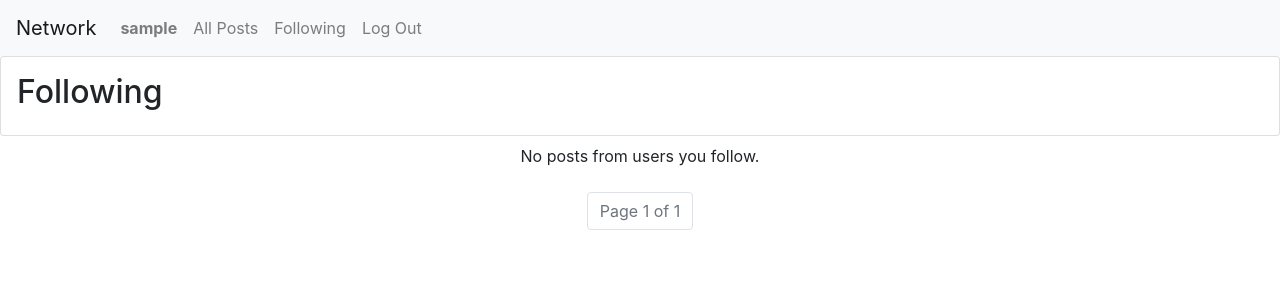
After one commit to shawwnn/cs50w-network, a Django app: page /following in a window 1280 px wide. The commit adds this page. Shown: the top 300 px of the page. Run offline with Django 3.2, Linux system fonts and the light colour scheme; the visitor is signed in with stand-in values (Sample User, id 1); data that the repository does not hold is empty; some libraries are stand-ins or nearby versions.

Commit message:
Add following feed with filtered posts using Django Paginator based on Follow relationships

```diff
--- /dev/null
+++ b/network/templates/network/following.html
@@ -0,0 +1,50 @@
+{% extends "network/layout.html" %}
+
+{% block body %}
+    <div class="card p-3 mb-2">
+        <h2>Following</h2>
+    </div>
+
+    {% for post in page_obj %}
+        <div class="card p-3 mb-2">
+            <a href="{% url 'profile' post.user.username %}">
+                <strong>{{ post.user.username }}</strong>
+            </a>
+            <p>{{ post.content }}</p>
+            <small class="text-muted">{{ post.timestamp }}</small>
+        </div>
+    {% empty %}
+        <p class="text-center">No posts from users you follow.</p>
+    {% endfor %}
+
+    <!-- Pagination -->
+    <nav>
+        <ul class="pagination justify-content-center mt-4">
+
+            {% if page_obj.has_previous %}
+                <li class="page-item">
+                    <a class="page-link" href="?page={{ page_obj.previous_page_number }}">
+                        Previous
+                    </a>
+                </li>
+            {% endif %}
+
+            <li class="page-item disabled">
+                <span class="page-link">
+                    Page {{ page_obj.number }} of {{ page_obj.paginator.num_pages }}
+                </span>
+            </li>
+
+            {% if page_obj.has_next %}
+                <li class="page-item">
+                    <a class="page-link" href="?page={{ page_obj.next_page_number }}">
+                        Next
+                    </a>
+                </li>
+            {% endif %}
+
+        </ul>
+    </nav>
+
+
+{% endblock %}
--- a/network/templates/network/layout.html
+++ b/network/templates/network/layout.html
@@ -24,7 +24,7 @@
                 </li>
                 {% if user.is_authenticated %}
                     <li class="nav-item">
-                        <a class="nav-link" href="#">Following</a>
+                        <a class="nav-link" href="{% url 'following' %}">Following</a>
                     </li>
                     <li class="nav-item">
                         <a class="nav-link" href="{% url 'logout' %}">Log Out</a>
--- a/network/urls.py
+++ b/network/urls.py
@@ -9,5 +9,6 @@ urlpatterns = [
     path("logout", views.logout_view, name="logout"),
     path("register", views.register, name="register"),
     path("profile/<str:username>", views.profile, name="profile"),
-    path("follow/<int:user_id>", views.follow_toggle, name="follow_toggle")
+    path("follow/<int:user_id>", views.follow_toggle, name="follow_toggle"),
+    path("following", views.following, name="following"),
 ]
--- a/network/views.py
+++ b/network/views.py
@@ -151,3 +151,24 @@ def follow_toggle(request, user_id):
         })
 
     return JsonResponse({"error": "PUT required"}, status=400)
+
+@login_required
+def following(request):
+    # users current user is following
+    following_users = Follow.objects.filter(
+        follower=request.user
+    ).values_list("following", flat=True)
+
+    # filter posts from those users
+    posts = Post.objects.filter(
+        user__in=following_users
+    ).order_by("-timestamp")
+
+    # pagination (same as index)
+    paginator = Paginator(posts, 3)
+    page_number = request.GET.get("page")
+    page_obj = paginator.get_page(page_number)
+
+    return render(request, "network/following.html", {
+        "page_obj": page_obj
+    })
```
